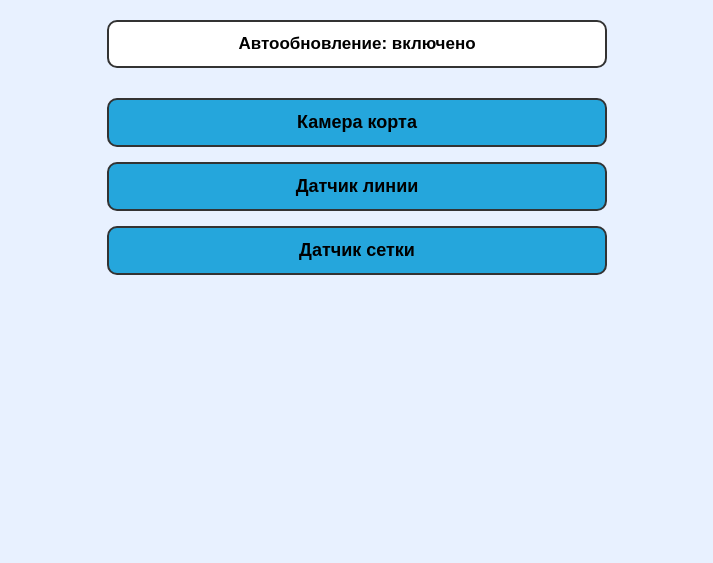
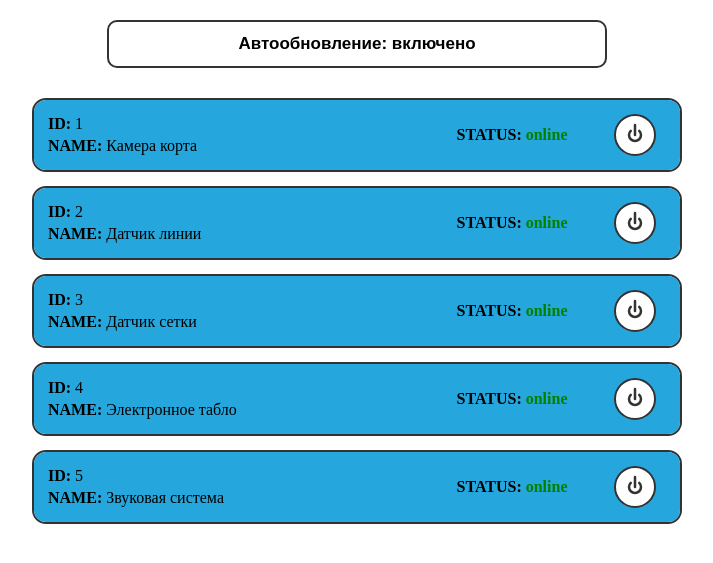
Before and after one commit to XJIebok/IoT_SmartTennis, a Flask app: page / in a window 1280 px wide. Shown: the top 563 px of the page, without its empty margins (283-996 px from the left). Run offline with Flask 3, Linux system fonts and the light colour scheme.

Commit message:
четвёртая лаба. Интерфейс изменён, есть возможность изменять статус вещей

```diff
--- a/app.py
+++ b/app.py
@@ -1,4 +1,4 @@
-from flask import Flask, jsonify, render_template
+from flask import Flask, jsonify, render_template, request
 import things
 
 app = Flask(__name__)
@@ -47,12 +47,10 @@ def connect_camera():
     data = camera.connect()
     return jsonify(data)
 
-
 @app.route("/connect_line_sensor")
 def connect_line_sensor():
     data = line_sensor.connect()
     return jsonify(data)
-
 
 @app.route("/connect_net_sensor")
 def connect_net_sensor():
@@ -60,8 +58,93 @@ def connect_net_sensor():
     return jsonify(data)
 
 # Лаба 4
+@app.route("/connect_scoreboard")
+def connect_scoreboard():
+    data = scoreboard.connect()
+    return jsonify(data)
 
+@app.route("/connect_speaker")
+def connect_speaker():
+    data = speaker.connect()
+    return jsonify(data)
 
+devices = {
+    "camera": camera,
+    "line_sensor": line_sensor,
+    "net_sensor": net_sensor,
+    "scoreboard": scoreboard,
+    "speaker": speaker
+}
+
+# Изменение статуса указанного устройства
+@app.route("/set_status")
+def set_status():
+    device_name = request.args.get("device")
+    new_status = request.args.get("status")
+
+    if device_name not in devices:
+        return jsonify({
+            "result": "error",
+            "message": f"Устройство '{device_name}' не найдено"
+        })
+    if new_status is None:
+        return jsonify({
+            "result": "error",
+            "message": "Не передан новый статус устройства"
+        })
+    result = devices[device_name].set_status(new_status)
+    return jsonify(result)
+
+# Воспроизведение сигнала через динамики
+@app.route("/control_speaker")
+def control_speaker():
+    command = request.args.get("command")
+
+    if command == "play_signal":
+        sound_type = request.args.get("sound_type", "signal")
+        duration = int(request.args.get("duration", 3))
+
+        result = speaker.play_signal(sound_type, duration)
+        return jsonify(result)
+
+    if command == "set_volume":
+        volume = int(request.args.get("volume", 70))
+
+        result = speaker.set_volume(volume)
+        return jsonify(result)
+
+    return jsonify({
+        "result": "error",
+        "message": f"Неизвестная команда для звуковой системы: {command}"
+    })
+
+# Изменения показаний табло
+@app.route("/control_scoreboard")
+def control_scoreboard():
+    command = request.args.get("command")
+
+    if command == "update_score":
+        score_type = request.args.get("score_type")
+        player1_score = int(request.args.get("player1_score", 0))
+        player2_score = int(request.args.get("player2_score", 0))
+
+        result = scoreboard.update_score(score_type, player1_score, player2_score)
+        return jsonify(result)
+
+    if command == "set_match_status":
+        match_status = request.args.get("match_status", "not started")
+
+        result = scoreboard.set_match_status(match_status)
+        return jsonify(result)
+
+    if command == "reset_score":
+        result = scoreboard.reset_score()
+        return jsonify(result)
+
+    return jsonify({
+        "result": "error",
+        "message": f"Неизвестная команда для табло: {command}"
+    })
 
 if __name__ == "__main__":
     app.run(debug=True)
--- a/static/css/style.css
+++ b/static/css/style.css
@@ -1,42 +1,84 @@
-body {
-    font-family: Arial, sans-serif;
-    background: #e8f1ff;
-}
-
-#sensors_container {
-    width: 500px;
+#things_container {
+    width: 650px;
     margin: 30px auto;
 }
 
-.sensor-block {
-    margin-bottom: 15px;
+.thing-card {
+    margin-bottom: 14px;
+    border: 2px solid #333;
+    border-radius: 14px;
+    background: white;
+    overflow: hidden;
 }
 
-.sensor-button {
-    width: 100%;
-    padding: 12px;
-    font-size: 18px;
-    font-weight: bold;
-    border: 2px solid #333;
-    border-radius: 10px;
+.thing-header {
+    display: grid;
+    grid-template-columns: 1fr 180px 52px;
+    align-items: center;
+    gap: 12px;
+    padding: 14px;
     background: #25a6dc;
     cursor: pointer;
 }
 
-.sensor-button:hover {
-    background: #1e96c8;
+.card-info {
+    display: flex;
+    flex-direction: column;
+    gap: 4px;
 }
 
-.sensor-details {
-    margin-top: 8px;
-    padding: 15px;
-    border: 2px solid #333;
-    border-radius: 10px;
-    background: white;
+.card-status {
+    text-align: center;
 }
 
-.sensor-details p {
-    margin: 6px 0;
+.status-online {
+    color: green;
+    font-weight: bold;
+}
+
+.status-offline {
+    color: red;
+    font-weight: bold;
+}
+
+.status-maintenance {
+    color: orange;
+    font-weight: bold;
+}
+
+.power-btn {
+    width: 42px;
+    height: 42px;
+    border: 2px solid #333;
+    border-radius: 50%;
+    background: white;
+    cursor: pointer;
+    display: flex;
+    align-items: center;
+    justify-content: center;
+}
+
+.power-btn svg {
+    width: 24px;
+    height: 24px;
+    fill: none;
+    stroke: #333;
+    stroke-width: 2.5;
+    stroke-linecap: round;
+    stroke-linejoin: round;
+}
+
+.power-btn:hover {
+    background: #eeeeee;
+}
+
+.thing-details {
+    padding: 14px 20px;
+    background: #f9f9f9;
+}
+
+.thing-details p {
+    margin: 7px 0;
 }
 /* Кнопка автообновления */
 .toggle-button {
--- a/static/js/index.js
+++ b/static/js/index.js
@@ -1,17 +1,22 @@
-let selectedThing = null;
+
 let lastSensorsData = [];
 let autoUpdateEnabled = true;
 let updateInterval = null;
 
-const container = document.getElementById("sensors_container");
 const toggleButton = document.getElementById("toggle_update");
 
-const sensorUrls = [
-    "/connect_camera",
-    "/connect_line_sensor",
-    "/connect_net_sensor"
+let selectedThing = null;
+let lastThingsData = [];
+
+const container = document.getElementById("things_container");
+
+const things = [
+    { deviceName: "camera", url: "/connect_camera" },
+    { deviceName: "line_sensor", url: "/connect_line_sensor" },
+    { deviceName: "net_sensor", url: "/connect_net_sensor" },
+    { deviceName: "scoreboard", url: "/connect_scoreboard" },
+    { deviceName: "speaker", url: "/connect_speaker" }
 ];
-
 
 function formatValue(value) {
     if (value === null || value === undefined) {
@@ -26,66 +31,103 @@ function formatValue(value) {
         return value ? "да" : "нет";
     }
 
+    if (typeof value === "object") {
+        return JSON.stringify(value);
+    }
+
     return value;
 }
 
+// Отрисовка данных с датчиков
+function renderThings(thingsData) {
+    container.innerHTML = "";
 
-function getSensorData(dataUrl) {
-    return $.ajax({
-        type: "GET",
-        url: dataUrl,
-        dataType: "json"
+    const template = document.getElementById("thing_card_template");
+
+    thingsData.forEach((thing) => {
+        const card = template.content.cloneNode(true);
+
+        const thingCard = card.querySelector(".thing-card");
+        const header = card.querySelector(".thing-header");
+        const idElement = card.querySelector(".thing-id");
+        const nameElement = card.querySelector(".thing-name");
+        const statusElement = card.querySelector(".thing-status");
+        const powerButton = card.querySelector(".power-btn");
+        const details = card.querySelector(".thing-details");
+
+        idElement.textContent = thing.id;
+        nameElement.textContent = thing.name;
+        statusElement.textContent = thing.status;
+
+        statusElement.className = "thing-status";
+
+        if (thing.status === "online") {
+            statusElement.classList.add("status-online");
+        } else if (thing.status === "offline") {
+            statusElement.classList.add("status-offline");
+        } else {
+            statusElement.classList.add("status-maintenance");
+        }
+
+        powerButton.onclick = function (event) {
+            event.stopPropagation();
+
+            const newStatus = thing.status === "online" ? "offline" : "online";
+            setDeviceStatus(thing.deviceName, newStatus);
+        };
+
+        header.onclick = function () {
+            if (selectedThing === thing.id) {
+                selectedThing = null;
+            } else {
+                selectedThing = thing.id;
+            }
+
+            renderThings(lastThingsData);
+        };
+
+        if (selectedThing === thing.id) {
+            details.innerHTML = "";
+
+            Object.entries(thing).forEach(([key, value]) => {
+                if (key === "deviceName") {
+                    return;
+                }
+
+                const p = document.createElement("p");
+                p.textContent = `${key}: ${formatValue(value)}`;
+                details.appendChild(p);
+            });
+
+            details.style.display = "block";
+        } else {
+            details.style.display = "none";
+        }
+
+        container.appendChild(card);
     });
 }
 
-// Отрисовка данных с датчиков
-function renderSensors(sensors) {
-    container.innerHTML = "";
-
-    sensors.forEach((sensor) => {
-        const sensorBlock = document.createElement("div");
-        sensorBlock.className = "sensor-block";
-
-        const button = document.createElement("button");
-        button.className = "sensor-button";
-        button.innerText = sensor.name;
-
-        button.onclick = function () {
-            if (selectedThing === sensor.id) {
-                selectedThing = null;
-            } else {
-                selectedThing = sensor.id;
-            }
-
-            renderSensors(lastSensorsData);
-        };
-
-        sensorBlock.appendChild(button);
-
-        if (selectedThing === sensor.id) {
-            const details = document.createElement("div");
-            details.className = "sensor-details";
-
-            Object.entries(sensor).forEach(([key, value]) => {
-                const p = document.createElement("p");
-                p.innerText = `${key}: ${formatValue(value)}`;
-                details.appendChild(p);
-            });
-
-            sensorBlock.appendChild(details);
-        }
-
-        container.appendChild(sensorBlock);
+function getThingData(url) {
+    return $.ajax({
+        type: "GET",
+        url: url,
+        dataType: "json"
     });
 }
 
 
 function updateData() {
-    const requests = sensorUrls.map((url) => getSensorData(url));
+    const requests = things.map((thing) => {
+        return getThingData(thing.url).then((response) => {
+            response.deviceName = thing.deviceName;
+            return response;
+        });
+    });
 
     Promise.all(requests).then((responses) => {
-        lastSensorsData = responses;
-        renderSensors(lastSensorsData);
+        lastThingsData = responses;
+        renderThings(lastThingsData);
     });
 }
 
@@ -121,3 +163,22 @@ function toggleAutoUpdate() {
 toggleButton.onclick = toggleAutoUpdate;
 
 startAutoUpdate();
+
+function setDeviceStatus(deviceName, newStatus) {
+    $.ajax({
+        type: "GET",
+        url: "/set_status",
+        dataType: "json",
+        data: {
+            device: deviceName,
+            status: newStatus
+        },
+        success: function (response) {
+            console.log(response);
+            updateData();
+        },
+        error: function () {
+            alert("Ошибка при отправке команды на сервер");
+        }
+    });
+}
--- a/templates/index.html
+++ b/templates/index.html
@@ -13,6 +13,30 @@
     <button id="toggle_update" class="toggle-button">
         Автообновление: включено
     </button>
-    <div id="sensors_container"></div>
+    <template id="thing_card_template">
+        <div class="thing-card">
+            <div class="thing-header">
+                <div class="card-info">
+                    <div><strong>ID:</strong> <span class="thing-id"></span></div>
+                    <div><strong>NAME:</strong> <span class="thing-name"></span></div>
+                </div>
+
+                <div class="card-status">
+                    <strong>STATUS:</strong>
+                    <span class="thing-status"></span>
+                </div>
+
+                <button class="power-btn" aria-label="Включить/Выключить">
+                    <svg viewBox="0 0 24 24">
+                        <path d="M12 2v10M16.24 7.76a6 6 0 1 1-8.48 0" />
+                    </svg>
+                </button>
+            </div>
+
+            <div class="thing-details"></div>
+        </div>
+    </template>
+
+    <div id="things_container"></div>
 </body>
 </html>
--- a/things.py
+++ b/things.py
@@ -35,7 +35,7 @@ class Thing(ABC):
 
         return {
             "result": "success",
-            "message": f"Статус изменён на {self.status}",
+            "message": f"Статус {self.name} изменён на {self.status}",
             "thing": self.get_info()
         }
 
```
Also changed, not shown: static/icons/histogram.svg (added).
